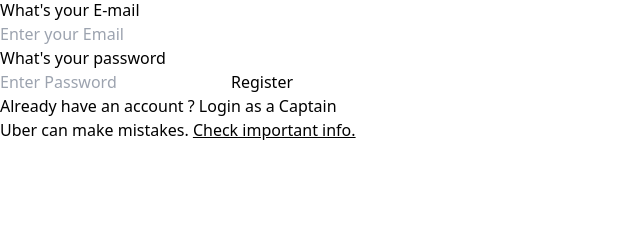
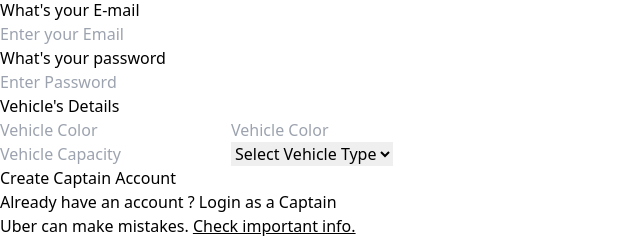
Before and after one commit to vijendra8475/yata-yat, a React (Vite) app in the folder Frontend/: page /captain-signup in a window 1280 px wide. Shown: the part 374-614 px from the top of the page, without its empty margins (0-640 px from the left). Built offline with nearby package versions, Linux system fonts and the light colour scheme.

Commit message:
captain login and registration completed

```diff
--- a/Frontend/src/App.jsx
+++ b/Frontend/src/App.jsx
@@ -9,6 +9,7 @@
 import { UserDataContext } from './context/userContext'
 import UserProtectWrapper from './pages/UserProtectWrapper'
 import UserLogout from './pages/UserLogout'
+import CaptainHome from './pages/CaptainHome'
 
 
 const App = () => {
@@ -31,6 +32,7 @@
           <UserLogout />
         </UserProtectWrapper>
         } />
+        <Route path='/captain-home' element={<CaptainHome/>} />
 
       </Routes>
     </div>
--- /dev/null
+++ b/Frontend/src/context/captainContext.jsx
@@ -0,0 +1,41 @@
+import { createContext, useContext, useState } from 'react';
+
+// Create the context
+export const CaptainDataContext = createContext();
+
+// Create a provider component
+const CaptainContext = ({ children }) => {
+    const [captain, setCaptain] = useState(null);
+    const [isAuthenticated, setIsAuthenticated] = useState(false);
+    const [loading, setLoading] = useState(false);
+
+    const updateCaptain = (captainData) => {
+        setCaptain(captainData);
+    }
+
+
+    // Context value
+    const value = {
+        captain,
+        setCaptain,
+        isAuthenticated,
+        loading,
+        };
+
+        return (
+        <CaptainDataContext.Provider value={value}>
+            {children}
+        </CaptainDataContext.Provider>
+        );
+    };
+
+    // Custom hook for using captain context
+    export const useCaptain = () => {
+        const context = useContext(CaptainContext);
+        if (!context) {
+        throw new Error('useCaptain must be used within a CaptainProvider');
+        }
+        return context;
+    };
+
+    export default CaptainContext;
--- a/Frontend/src/main.jsx
+++ b/Frontend/src/main.jsx
@@ -4,13 +4,16 @@
 import App from './App.jsx'
 import { BrowserRouter } from 'react-router-dom'
 import UserContext from './context/userContext.jsx'
+import CaptainContext from './context/captainContext.jsx'
 
 createRoot(document.getElementById('root')).render(
   <StrictMode>
-    <UserContext>
-      <BrowserRouter>
-        <App />
-      </BrowserRouter>
-    </UserContext>
+    <CaptainContext>
+      <UserContext>
+        <BrowserRouter>
+          <App />
+        </BrowserRouter>
+      </UserContext>
+    </CaptainContext>
   </StrictMode>,
 )
--- /dev/null
+++ b/Frontend/src/pages/CaptainHome.jsx
@@ -0,0 +1,9 @@
+import React from 'react'
+
+const CaptainHome = () => {
+  return (
+    <div>CaptainHome</div>
+  )
+}
+
+export default CaptainHome
--- a/Frontend/src/pages/CaptainLogin.jsx
+++ b/Frontend/src/pages/CaptainLogin.jsx
@@ -1,21 +1,31 @@
+import axios from 'axios';
 import React, { useState } from 'react'
-import { Link } from 'react-router-dom'
+import { Link, useNavigate } from 'react-router-dom'
 
 const CaptainLogin = () => {
     const [email, setEmail] = useState('')
       const [password, setPassword] = useState('');
-      const [captainData, setCaptaindata] = useState({})
 
-      const submitHandler = (event) => {
+      const navigate = useNavigate();
+
+      const submitHandler = async (event) => {
 
         event.preventDefault();
-            setCaptaindata({
+            const captainData = {
               email : email,
               password : password
-            })
+            }
             setEmail('');
             setPassword('');
-            console.log(userData);
+            // console.log(userData);
+
+            const response = await axios.post(`${import.meta.env.VITE_BASE_URL}/captains/login`, captainData );
+
+            if(response.status === 201){
+              const data = response.data;
+              localStorage.setItem('token',data.token)
+              navigate('/captain-home');
+            }
       }
   return (
     <div className='p-8 h-screen w-[100dvw] flex flex-col justify-between'>
--- a/Frontend/src/pages/CaptainSignup.jsx
+++ b/Frontend/src/pages/CaptainSignup.jsx
@@ -1,30 +1,67 @@
 import React, { useState } from 'react'
 import { Link } from 'react-router-dom'
+import { CaptainDataContext } from '../context/captainContext';
+import { useNavigate } from 'react-router-dom';
+import axios from 'axios';
 
 const CaptainSignup = () => {
+
+  const navigate = useNavigate();
 
     const [email, setEmail] = useState('');
     const [password, setPassword] = useState('');
     const [firstname, setFirstname] = useState('');
     const [lastname, setLastname] = useState('');
-    const [captainData, setCaptainData] = useState({})
 
-    const submitHandler = (event) => {
+
+
+    const [vehicleColor, setVehicleColor] = useState('');
+    const [vehiclePlate, setVehiclePlate] = useState('');
+    const [vehicleCapacity, setVehicleCapacity] = useState('');
+    const [vehicleType, setVehicleType] = useState('');
+
+
+    const { captain, setCaptain } = React.useContext(CaptainDataContext);
+
+
+
+    const submitHandler = async (event) => {
         event.preventDefault();
-        setCaptainData({
-            captainName : {
+        const captainData = ({
+            fullname : {
                 firstname : firstname,
                 lastname : lastname
             },
             email : email,
-            password : password
+            password : password,
+            vehicle : {
+              color : vehicleColor,
+              plate : vehiclePlate,
+              capacity : vehicleCapacity,
+              vehicleType :  vehicleType
+            }
         });
         console.log(captainData);
         setEmail('');
         setFirstname('');
         setPassword('');
         setLastname('');
+        setVehicleColor('');
+        setVehicleCapacity('');
+        setVehiclePlate('');
+        setVehicleType('');
+
+
+        const response = await axios.post(`${import.meta.env.VITE_BASE_URL}/captains/register`, captainData );
+        if(response.status === 201){
+          alert("Registration Successfull");
+          const data = response.data;
+          setCaptain(data.captain)
+          localStorage.setItem('token',data.token)
+          navigate('/captain-home');
+        }
     }
+
 
   return (
     <div className='p-8 h-screen w-[100dvw] flex flex-col justify-between'>
@@ -52,7 +89,6 @@
             onChange={(e) => setLastname(e.target.value)}
             className='bg-[#eeeeee] rounded py-2 px-4 border text-lg placeholder:text-base w-1/2'
             name="lastname"
-            required
             id=""
             placeholder='Last name'
             />
@@ -83,10 +119,58 @@
           placeholder='Enter Password'
         />
 
+<h3 className='text-xl mb-2 font-semibold'>Vehicle's Details</h3>
+        <div className="flex gap-4 mb-5">
+            <input
+            value={vehicleColor}
+            onChange={(e) => setVehicleColor(e.target.value)}
+            type="text"
+            className='bg-[#eeeeee] rounded py-2 px-4 border text-lg placeholder:text-base w-1/2'
+            name="vehicleColor"
+            required
+            id=""
+            placeholder='Vehicle Color'
+            />
+            <input
+            value={vehiclePlate}
+            onChange={(e) => setVehiclePlate(e.target.value)}
+            type="text"
+            className='bg-[#eeeeee] rounded py-2 px-4 border text-lg placeholder:text-base w-1/2'
+            name="vehiclePlate"
+            required
+            id=""
+            placeholder='Vehicle Color'
+            />
+            </div>
+        <div className="flex gap-4 mb-7">
+            <input
+            type="number"
+            value={vehicleCapacity}
+            onChange={(e) => setVehicleCapacity(e.target.value)}
+            className='bg-[#eeeeee] rounded py-2 px-4 border text-lg placeholder:text-base w-1/2'
+            name="vehicelCapacity"
+            required
+            id=""
+            placeholder='Vehicle Capacity'
+            />
+            <select
+              value={vehicleType}
+              onChange={(e) => setVehicleType(e.target.value)}
+              className='bg-[#eeeeee] rounded py-2 px-4 border text-lg placeholder:text-base w-1/2'
+              name="vehicleType"
+              required
+            >
+              <option value="" disabled>Select Vehicle Type</option>
+              <option value="Bike">Bike</option>
+              <option value="Car">Car</option>
+              <option value="Auto-Riksha">Auto-Riksha</option>
+            </select>
+        </div>
+
         <button
         className='w-full py-2 text-center bg-black text-white rounded font-semibold text-xl mb-2'
         >
-          Register
+          Create Captain Account
         </button>
 
         <p className='w-full text-center'>Already have an account ? <Link to="/captain-login" className='text-blue-600'>Login as a Captain</Link></p>
--- a/Frontend/src/pages/UserProtectWrapper.jsx
+++ b/Frontend/src/pages/UserProtectWrapper.jsx
@@ -1,4 +1,4 @@
-import React from 'react'
+import React, { useEffect } from 'react'
 import { useNavigate } from 'react-router-dom'
 import userContext, { UserDataContext } from '../context/userContext'
 import { useContext } from 'react'
@@ -12,9 +12,12 @@
     // console.log(token);
 
 
-    if(!token) {
+    useEffect(() => {
+      if(!token) {
         navigate('/login');
-    }
+      }
+    }, [token])
+
 
 
   return (
```
Also changed, not shown: 1 other file (tests, documents, lock files or other folders).
